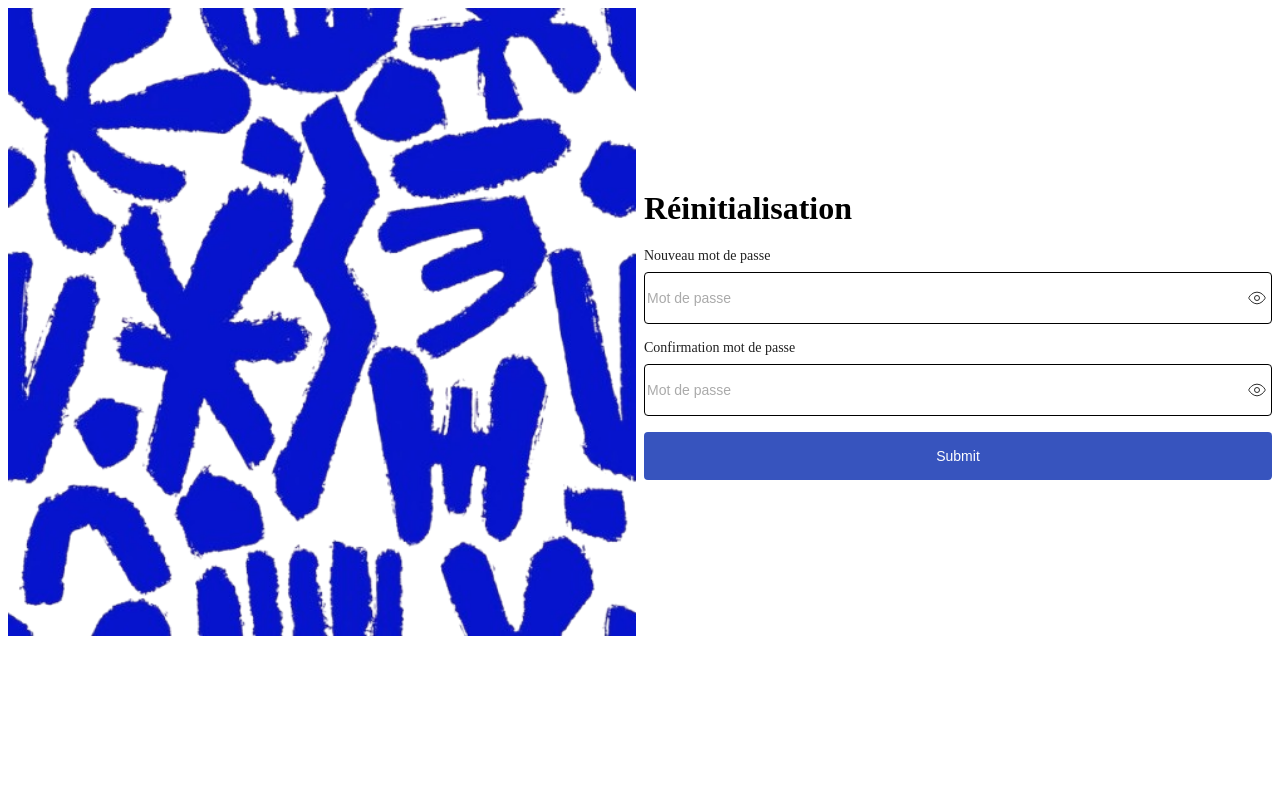
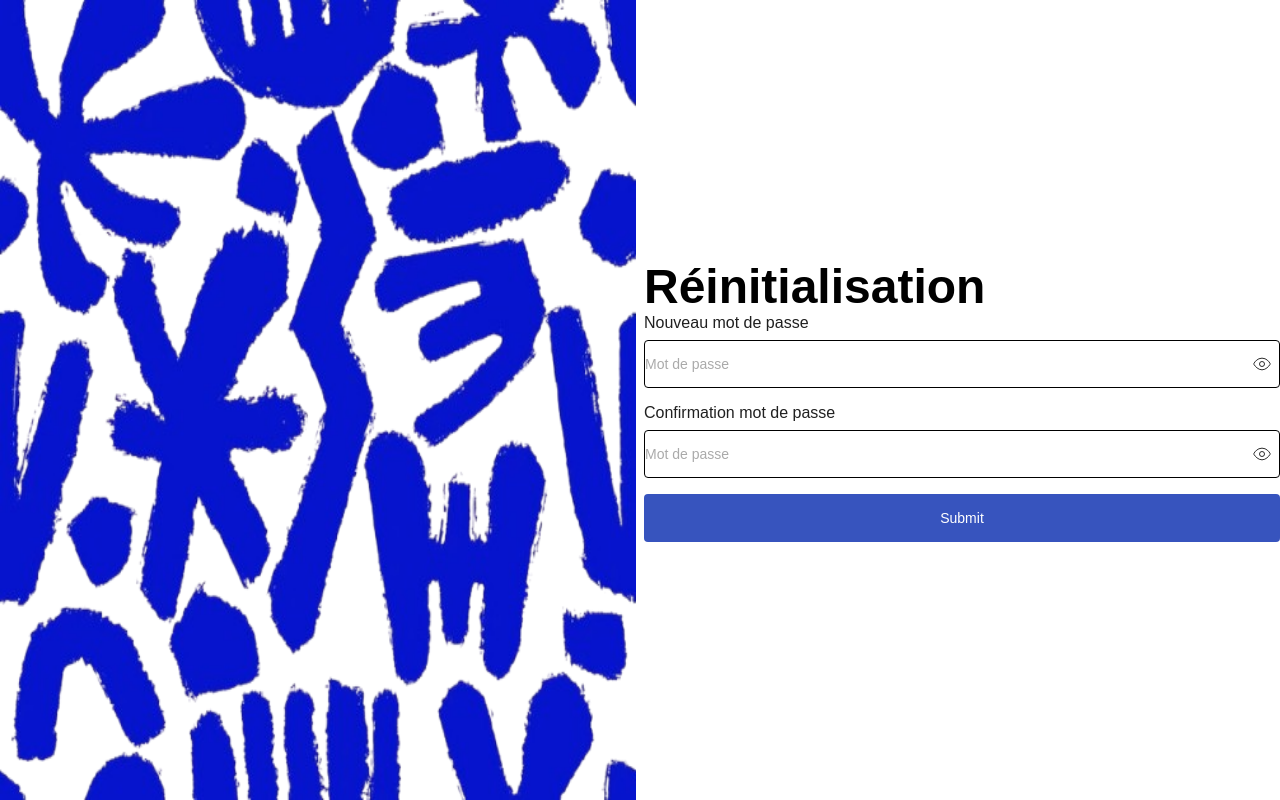
Before and after one commit to fouuuadi/TP_Design_System, a React (Vite) app: page /TP_Design_System/forget in a window 1280 px wide. Built offline with nearby package versions, Linux system fonts and the light colour scheme.

Commit message:
mise en place du css à partir des variables

```diff
--- a/src/components/form/form.css
+++ b/src/components/form/form.css
@@ -1,3 +1,12 @@
 .linkForgetPass{
     text-align: right;
 }
+
+.form{
+    padding: var(--spacing-lg);
+}
+
+h1{
+    font-family: var(--font-family-title);
+    font-size: var(--font-size-title);
+}
--- a/src/components/form/form.jsx
+++ b/src/components/form/form.jsx
@@ -6,8 +6,8 @@ import "./form.css"
 
 export default function Formulaire() {
   return (
-    <div>
-      <div>
+      <div className="form">
+        <div>
         <h1>Login</h1>
         <form action="" method="post">
           <Input
@@ -23,7 +23,7 @@ export default function Formulaire() {
             <a className="forgetLink" href="/forget">Did you forget your password ?</a>
           </div>
         </form>
+        </div>
       </div>
-    </div>
   );
 }
--- a/src/components/input/common-input.css
+++ b/src/components/input/common-input.css
@@ -7,7 +7,8 @@
 }
 
 .input-label {
-  font-size: var(--font-size-regular);
+  font-family: var(--font-family-label);
+  font-size: var(--font-size-label);
   margin-bottom: var(--spacing-sm);
   color: var(--color-text);
 }
@@ -21,7 +22,7 @@
 .input-field {
   width: var(--input-width);
   height: var(--input-height);
-  border: var(--border-width) solid black;
+  border: var(--border-width) solid var(--color-black);
   border-radius: var(--border-radius);
   font-size: var(--font-size-regular);
   color: var(--color-text);
--- a/src/components/inputPassword/inputPassword.css
+++ b/src/components/inputPassword/inputPassword.css
@@ -6,5 +6,5 @@
 }
 
 .icon-container {
-  right: 5px;
+  right: var(--spacing-sm);
 }
--- a/src/components/pages/login/login.css
+++ b/src/components/pages/login/login.css
@@ -1,13 +1,17 @@
 .container{
+    height: 100vh;
     display: flex;
     align-items: center;
     gap: var(--spacing-sm);
+    overflow: hidden;
 }
 .imageDiv{
     width: 50%;
+    height: 100%;
 }
 
 .imageDiv img{
+    height: 100%;
     width: 100%;
 }
 
--- a/src/index.css
+++ b/src/index.css
@@ -1,18 +1,32 @@
 :root {
     /* Colors */
     --color-primary: #2655FB;
-    --color-secondary: hsl(227, 55%, 48%);
+    --color-secondary: #3754be;
     --color-tertiary: #4D6CDE;
-    --color-error: red;
+    --color-error: #ff0000;
     --color-text: #202020;
+    --color-black: #000000;
     --color-placeholder: #aaa;
     --color-background: #ffffff;
     --color-white: #ffffff;
+
+
+      /* Font Families */
+    --font-family-label: 'Autour One', sans-serif;
+    --font-family-title: 'Autour One', sans-serif;
+    --font-family-body: 'Single Day', sans-serif;
+    --font-family-subtitle: 'Autour One', sans-serif;
+
 
     /* Font Sizes */
     --font-size-small: 0.75rem;
     --font-size-regular: 0.875rem;
     --font-size-large: 1rem;
+    --font-size-label: 1rem;
+    --font-size-title: 3rem;
+    --font-size-body: 1.25rem;
+    --font-size-subtitle: 2rem;
+    --font-size-body-large: 1.5rem;
 
     /* Spacing */
     --spacing-xs: 0.25rem;
@@ -33,3 +47,11 @@
     --button-height: 3rem;
     --input-height: 3rem;
   }
+
+
+  * {
+    margin: 0;
+    padding: 0;
+    box-sizing: border-box;
+    font-family: var(--font-family-body)
+  }
```
